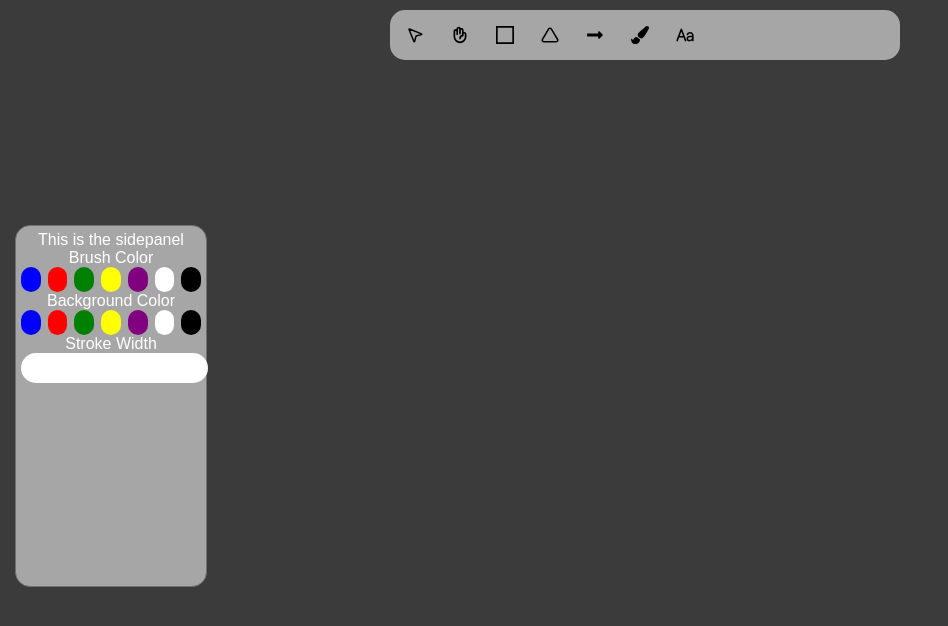
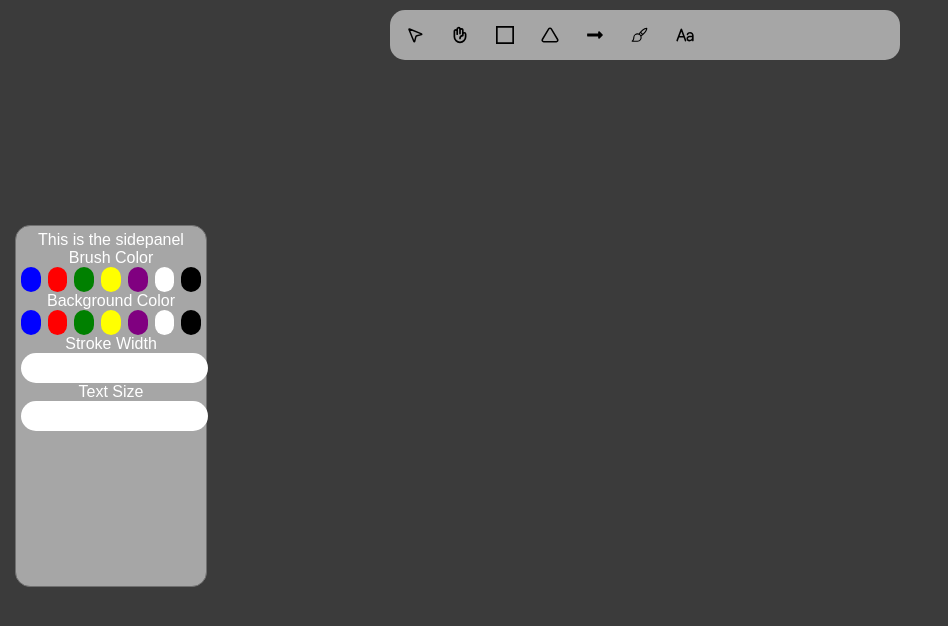
Before and after one commit to basicmario/Drawing-board, a React (Vite) app: page / in a window 1280 px wide. Shown: the top 626 px of the page, without its empty margins (0-948 px from the left). Built offline with nearby package versions, Linux system fonts and the light colour scheme.

Commit message:
Made a second canvas but I need to implement the feature that lets users see an example of them dragging the mouse to add shapes before it actually renders in

```diff
--- a/src/App.jsx
+++ b/src/App.jsx
@@ -15,22 +15,27 @@ function App() {
     const theContext = useRef(null)
     const [boardColor, setBoardColor] = useState("#3b3b3b")
     const [brushColor, setBrushColor] = useState("#ffffff")
-    const [strokeSize, setStrokeSize] = useState(10)
+    const [strokeSize, setStrokeSize] = useState(2)
+    const [textSize, settextSize] = useState(2)
     const [selectedItem, setSelectedItem] = useState("Brush")
+    const [canvaSize, setCanvasSize] = useState({width: window.innerWidth, height: window.innerHeight})
 
     //console.log(`the color: ${boardColor}`)
     //console.log(`the stroke size: ${strokeSize}`)
 
 
     //creating the board and the context
+    //handling board resizes
 
-    const canvaSize = {width: window.innerWidth, height: window.innerHeight}
+    window.addEventListener("resize", (event) => {
+        setCanvasSize({width: window.innerWidth, height: window.innerHeight})
+     })
+
+
 
 
 
     //useeffect to update whenever the board color changes
-
-
     useEffect(()=>{
       console.log(`updated on item selector ${selectedItem}`)
     },[selectedItem])
@@ -39,10 +44,12 @@ function App() {
   return (
     <>
       <div className="content-wrapper">
-        <Board width={canvaSize.width } height={canvaSize.height} theboardColor={boardColor} context={theContext} brushcolor={brushColor} lineWidth={strokeSize}
-        theselector={selectedItem}/>
+        <Board width={canvaSize.width } height={canvaSize.height} theboardColor={boardColor} context={theContext} brushcolor={brushColor}
+        lineWidth={strokeSize}
+        theselector={selectedItem}
+        theTextSize={textSize}/>
         <Brush context={theContext} brushcolor={brushColor}/>
-        <SidePanel boardColorChanger = {setBoardColor} brushColorChanger={setBrushColor} lineWidthChanger={setStrokeSize}/>
+        <SidePanel boardColorChanger = {setBoardColor} brushColorChanger={setBrushColor} lineWidthChanger={setStrokeSize} theTextSize={settextSize}/>
         <TopPanel itemSelector={setSelectedItem}/>
       </div>
     </>
--- a/src/components/SidePanel.jsx
+++ b/src/components/SidePanel.jsx
@@ -3,7 +3,7 @@
 import React from 'react'
 import './SidePanel.css'
 
-function SidePanel({boardColorChanger, brushColorChanger, lineWidthChanger}) {
+function SidePanel({boardColorChanger, brushColorChanger, lineWidthChanger, theTextSize}) {
 
   const windowSize = {width : window.innerWidth, height: window.innerHeight}
   const panelheight = 350
@@ -43,6 +43,11 @@ function SidePanel({boardColorChanger, brushColorChanger, lineWidthChanger}) {
           <input  type='number' onChange={(event)=>lineWidthChanger(event.target.value)} />
         </div>
 
+        <p>Text Size</p>
+        <div className="strokewidth">
+          <input  type='number' onChange={(event)=>theTextSize(event.target.value)} />
+        </div>
+
     </div>
   )
 }
--- a/src/components/TopPanel.css
+++ b/src/components/TopPanel.css
@@ -4,7 +4,7 @@
 .TopPanel {
     display: flex;
     position: absolute;
-    z-index: 15px;
+    z-index: 15;
 
     background-color: #a6a6a6;
 
--- a/src/components/TopPanel.jsx
+++ b/src/components/TopPanel.jsx
@@ -10,6 +10,7 @@ import { FaLongArrowAltRight } from "react-icons/fa";
 import { FaPaintBrush } from "react-icons/fa";
 import { IoText } from "react-icons/io5";
 import { LuMousePointer2 } from "react-icons/lu";
+import { PiPaintBrush } from "react-icons/pi";
 
 
 
@@ -26,12 +27,12 @@ function TopPanel({itemSelector}) {
   return (
     <div className="TopPanel" style={{top : '5' , left : ((windowSize.width / 2) - (panelWidth/ 2))}}>
 
-        <button> <LuMousePointer2 /></button>
-        <button> <PiHandPalmBold /> </button>
+        <button onClick={()=>itemSelector("Selection")}> <LuMousePointer2 /></button>
+        <button onClick={()=>itemSelector("Pan")}> <PiHandPalmBold /> </button>
         <button onClick={()=>itemSelector("Square")}> <FaRegSquareFull /> </button>
-        <button> <FiTriangle /> </button>
-        <button> <FaLongArrowAltRight /> </button>
-        <button onClick={()=>itemSelector("Brush")}><FaPaintBrush /> </button>
+        <button onClick={()=>itemSelector("Triangle")}> <FiTriangle /> </button>
+        <button onClick={()=>itemSelector("Arrows")}> <FaLongArrowAltRight /> </button>
+        <button onClick={()=>itemSelector("Brush")}> <PiPaintBrush /> </button>
         <button onClick={()=>itemSelector("Text")}> <IoText /> </button>
 
 
--- a/src/components/board.css
+++ b/src/components/board.css
@@ -6,9 +6,23 @@
     margin: 0;
 }
 
+
+.convaswrapper {
+  position: relative;
+}
+
 .Board {
   display: block;
   overflow: hidden;
+  position: absolute;
+  top: 0;
+}
+
+.secondBoard {
+  display: block;
+  position: absolute;
+  z-index: 5;
+
 }
 
 .TopBoard {
--- a/src/components/board.jsx
+++ b/src/components/board.jsx
@@ -3,40 +3,56 @@ import { useRef, useEffect, useState } from 'react';
 import './board.css'
 
 
-function Board({width, height, context, brushcolor, lineWidth, theselector, theboardColor}) {
+function Board({width, height, brushcolor, lineWidth, theselector, theboardColor, theTextSize}) {
 
 
     //storing variables
     const pointsHolder = []
     const draw = useRef(false)
+    const draw2 = useRef(false)
+    const theref = useRef(null)
+    const theref2 = useRef(null)
     const [keyInputsHolder, setKeyInputsHolder] = useState("")
     const textholder = useRef("")
     const startingPosition = useRef({startingX : 0, startingY : 0})
     const squareDownInitialHolder = useRef({x: null, y :null})
-    const theref = useRef(null)
+
     const theContext = useRef(null)
-
+    const theContext2 = useRef(null)
     const mousePos = useRef({x: null, y: null})
 
 
-    //function
+    //function get the canvas element once its mounted
     useEffect(()=>{
         const canvas = theref.current
+        const canvas2 = theref2.current
 
         if(!canvas) return;
+        if(!canvas2) return
 
         let ctx = canvas.getContext("2d")
+        let ctx2 = canvas2.getContext("2d")
+
         theContext.current = ctx
+        theContext2.current =ctx2
 
         theContext.current.fillStyle = theboardColor;
         theContext.current.fillRect(0, 0, (width), (height));
+
+        theContext2.current.fillStyle = theboardColor;
+        theContext2.current.fillRect(0, 0, (width), (height));
 
     },[])
 
     useEffect(()=> {
         theContext.current.fillStyle = theboardColor;
         theContext.current.fillRect(0, 0, (width), (height));
-    },[theboardColor])
+
+        theContext2.current.fillStyle = theboardColor;
+        theContext2.current.fillRect(0, 0, (width), (height));
+
+        //to do: when the window is resized it deletes all the text that was there
+    },[theboardColor, width, height])
 
 
 
@@ -52,7 +68,7 @@ function Board({width, height, context, brushcolor, lineWidth, theselector, theb
             console.log(` printing text: ${keyInputsHolder}, ${textholder.current}`)
             theContext.current.fillStyle =  brushcolor;
             //theContext.current.lineWidth = 10;
-            theContext.current.font = "50px Arial";
+            theContext.current.font = `${theTextSize}px Arial`;
             theContext.current.fillText(textholder.current, mousePos.current.x, mousePos.current.y)
             textholder.current = ""
             document.removeEventListener("keydown", keyDown)
@@ -63,9 +79,6 @@ function Board({width, height, context, brushcolor, lineWidth, theselector, theb
     //functions
     const MouseDown = (event) => {
         draw.current = true
-
-
-
         if(theselector == "Brush"){
             console.log("Use Brush stuff here")
             theContext.current.beginPath()
@@ -89,26 +102,23 @@ function Board({width, height, context, brushcolor, lineWidth, theselector, theb
         if(theselector == "Brush"){
             console.log("yes")
         }else if(theselector == "Square"){
-
+            theContext.current.fillStyle =  brushcolor;
             theContext.current.fillRect(squareDownInitialHolder.current.x, squareDownInitialHolder.current.y, (event.clientX - squareDownInitialHolder.current.x), (event.clientY - squareDownInitialHolder.current.y))
         }
     }
+
+
 
 
     //checking to see if the player is drawing
     useEffect(()=>{
 
         const handleMouseMove = (event) =>{
-
             if (!theContext.current) return
             if (draw.current == false) return
-
-
             if(theselector == "Brush"){
                 theContext.current.lineCap = "round"
                 theContext.current.moveTo(startingPosition.current.startingX, startingPosition.current.startingY)
-
-
                 const prev = {x: startingPosition.current.startingX, y: startingPosition.current.startingY}
                 const midX = (prev.x + event.clientX) / 2
                 const midY = (prev.y + event.clientY) / 2
@@ -125,17 +135,11 @@ function Board({width, height, context, brushcolor, lineWidth, theselector, theb
                 //context.current.clearRect(0, 0, width, height)
                 theContext.current.strokeStyle = brushcolor
                 theContext.current.strokeRect(squareDownInitialHolder.current.x, squareDownInitialHolder.current.y, (event.clientX - squareDownInitialHolder.current.x) , (event.clientY - squareDownInitialHolder.current.y) )
-
             }
-
-
-
         }
 
         document.addEventListener("mousedown", MouseDown)
-
         document.addEventListener("mouseup", MouseUp)
-
         document.addEventListener("mousemove", handleMouseMove)
 
         return () => {
@@ -143,8 +147,7 @@ function Board({width, height, context, brushcolor, lineWidth, theselector, theb
             document.removeEventListener("mousedown", MouseDown)
             document.removeEventListener("mouseup", MouseUp)
         }
-
-    }, [brushcolor, lineWidth, theselector])
+    }, [brushcolor, lineWidth, theselector, theTextSize])
 
 
 
@@ -152,10 +155,11 @@ function Board({width, height, context, brushcolor, lineWidth, theselector, theb
     return (
 
         <>
-            <canvas className="Board" width={width} height={height} ref={theref} >
 
-
-            </canvas>
+           <div className="convaswrapper">
+             <canvas className='secondBoard' width={width} height={height} ref={theref2}></canvas>
+            <canvas className="Board" width={width} height={height} ref={theref} >   </canvas>
+           </div>
         </>
 
     )
```
